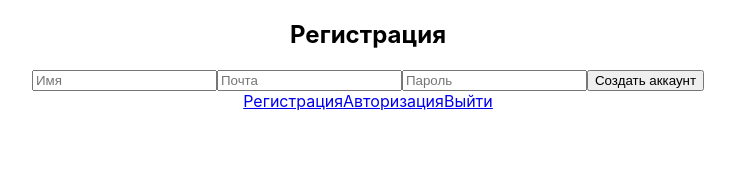
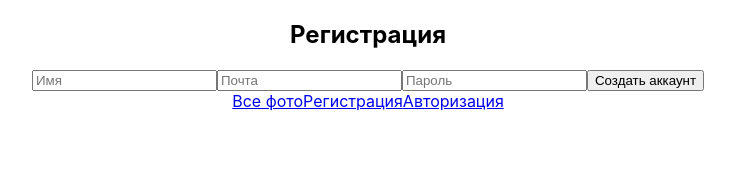
Before and after one commit to snezhanaprog/photo_contest_client, a React (Create React App) app in the folder react_app/: page / in a window 1280 px wide. Shown: the top 181 px of the page, without its empty margins (272-1007 px from the left). Built offline with nearby package versions, Linux system fonts and the light colour scheme.

Commit message:
change routes

```diff
--- a/react_app/src/routes/NavLink.js
+++ b/react_app/src/routes/NavLink.js
@@ -1,12 +1,37 @@
 import { Link } from 'react-router-dom';
+import { useNavigate } from 'react-router-dom';
+
+const isAuthenticated = () => {
+  const token = localStorage.getItem('auth_token');
+  return token !== null;
+};
+
 
 function NavLink() {
+  const navigate = useNavigate();
+  const authenticated = isAuthenticated();
+
+  const handleLogout = () => {
+    localStorage.removeItem('auth_token');
+    navigate('/log');
+  };
+
   return (
   <>
     <nav>
+      {authenticated ? (
+        <>
+        <Link to='/photos'>Все фото</Link>
+        <Link to='/profile'>Профиль</Link>
+        <button onClick={handleLogout}>Выйти</button>
+        </>
+      ):(
+        <>
+        <Link to='/photos'>Все фото</Link>
         <Link to="/">Регистрация</Link>
         <Link to="/log">Авторизация</Link>
-        <Link to="/exit">Выйти</Link>
+        </>
+      )}
     </nav>
   </>
   );
--- a/react_app/src/routes/RoutesApp.js
+++ b/react_app/src/routes/RoutesApp.js
@@ -1,6 +1,8 @@
 import { BrowserRouter as Router, Routes, Route, Link } from 'react-router-dom';
-import Authorization from '../pages/Authorization.js';
-import Registration from '../pages/Registration.js';
+import Authorization from '../pages/Authorization';
+import Registration from '../pages/Registration';
+import Photos from '../pages/Photos';
+import UserProfile  from '../pages/UserProfile'
 
 function RouterApp() {
   return (
@@ -10,7 +12,8 @@ function RouterApp() {
           <Routes>
               <Route path="/" element={<Registration/>} />
               <Route path="/log" element={<Authorization/>}/>
-              <Route path="/exit" />
+              <Route path='/photos' element={<Photos/>} />
+              <Route path='/profile' element={<UserProfile/>} />
           </Routes>
         </nav>
     </Router>
```
